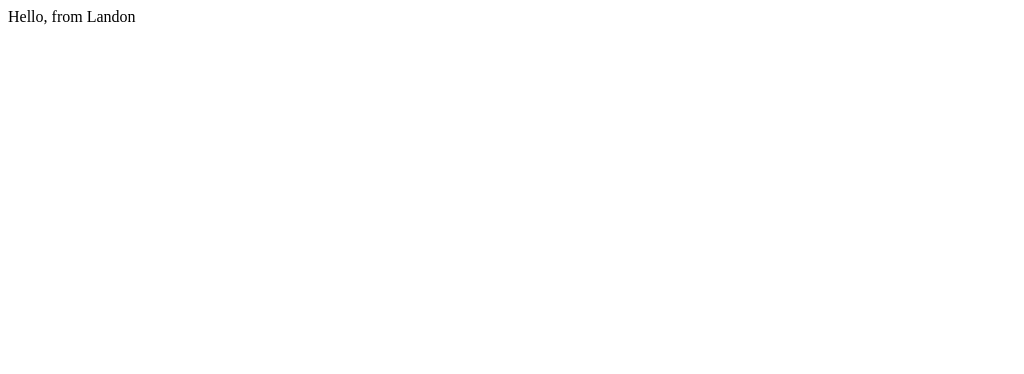
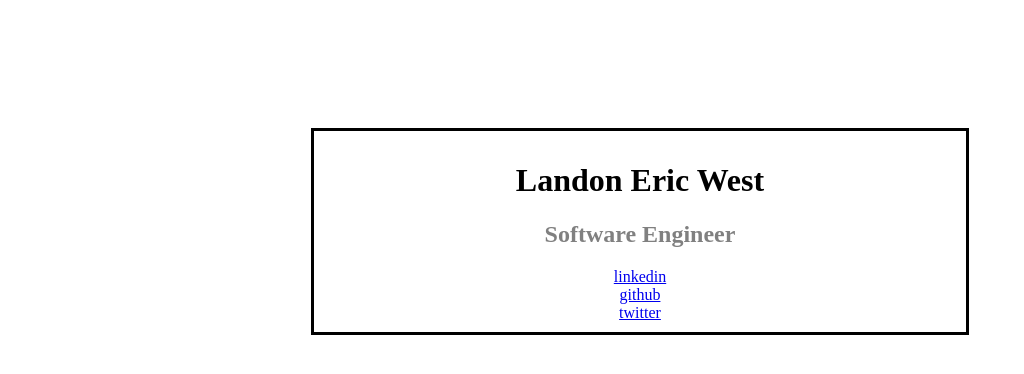
Before and after one commit to LandonWest/landonwest.github.io, a plain HTML site: page index.html in a window 1280 px wide. Shown: the whole page, without its empty margins (0-1024 px from the left). Drawn offline with Linux system fonts and the light colour scheme.

Commit message:
add skeleton html and css

```diff
--- a/index.html
+++ b/index.html
@@ -1 +1,20 @@
-Hello, from Landon
+<!DOCTYPE html>
+<html lang="en">
+<head>
+  <meta charset="UTF-8">
+  <meta name="viewport" content="width=device-width, initial-scale=1.0">
+  <title>Landon Eric West</title>
+  <link rel="stylesheet" href="style.css">
+</head>
+<body>
+  <div class=center>
+  <h1>Landon Eric West</h1>
+  <h2>Software Engineer</h2>
+  <ul>
+    <li><a href="https://www.linkedin.com/in/landonwest/">linkedin</a></li>
+    <li><a href="https://github.com/landonwest">github</a></li>
+    <li><a href="https://twitter.com/Lando726">twitter</a></li>
+  </ul>
+  </div>
+</body>
+</html>
--- /dev/null
+++ b/style.css
@@ -0,0 +1,21 @@
+body {
+  padding-top: 120px;
+}
+h2 {
+  color: grey;
+}
+div {
+  align: center;
+}
+ul {
+  list-style-type: none;
+  padding: 0;
+  margin: 0;
+}
+.center {
+  margin: auto;
+  width: 50%;
+  border: 3px solid black;
+  padding: 10px;
+  text-align: center;
+}
```
